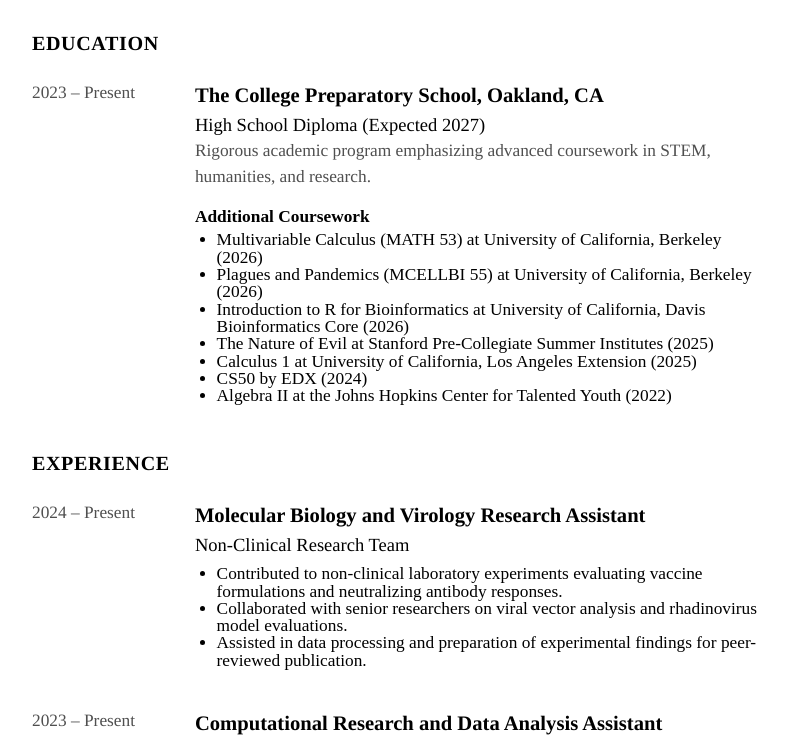
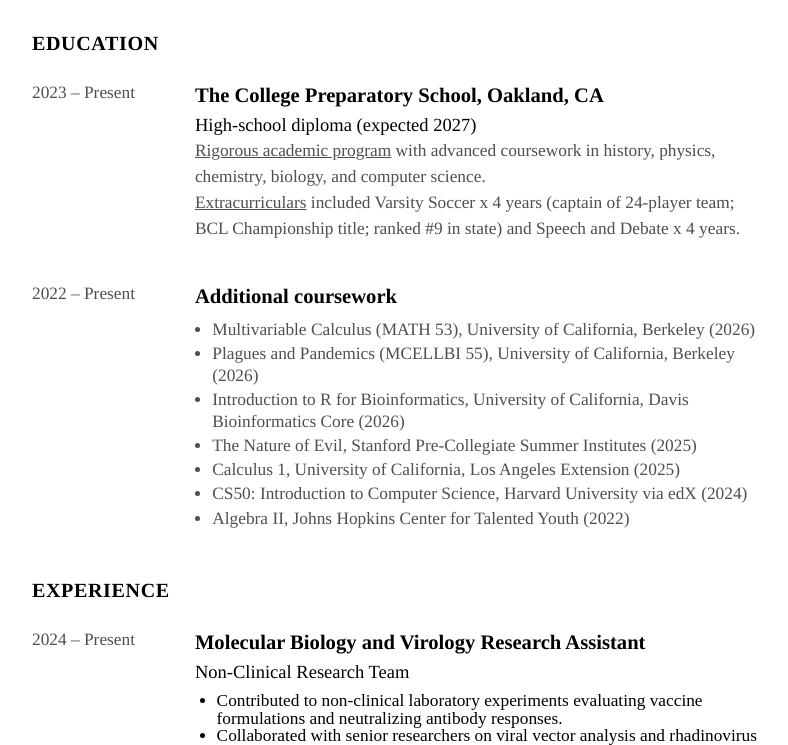
Before and after one commit to desboo/desboo.github.io, a plain HTML site: page index.html in a window 1280 px wide. Shown: the part 465-1210 px from the top of the page, without its empty margins (244-1032 px from the left). Drawn offline with Linux system fonts and the light colour scheme.

Commit message:
updates to education

```diff
--- a/index.html
+++ b/index.html
@@ -84,18 +84,28 @@
               <div><p class="style2">2023 – Present</p></div>
               <div>
                 <h3 class="style4"><strong>The College Preparatory School, Oakland, CA</strong></h3>
-                <h3 class="style6">High School Diploma (Expected 2027)</h3>
-                <p class="style2">Rigorous academic program emphasizing advanced coursework in STEM, humanities, and research.</p>
+                <h3 class="style6">High-school diploma (expected 2027)</h3>
+                <p class="style2"><u>Rigorous academic program</u> with advanced coursework in history, physics, chemistry, biology, and computer science.</p>
+                <p class="style2"><u>Extracurriculars</u> included Varsity Soccer x 4 years (captain of 24-player team; BCL Championship title; ranked #9 in state) and Speech and Debate x 4 years.</p>
+              </div>
+            </div>
+          </div>
+        </div>
 
-                <h4 class="style4" style="margin-top: 1rem;"><strong>Additional Coursework</strong></h4>
-                <ul style="list-style-type: disc; margin-left: 1.25rem; margin-top: 0.375rem;" class="style2">
-                  <li>Multivariable Calculus (MATH 53) at University of California, Berkeley (2026)</li>
-                  <li>Plagues and Pandemics (MCELLBI 55) at University of California, Berkeley (2026)</li>
-                  <li>Introduction to R for Bioinformatics at University of California, Davis Bioinformatics Core (2026)</li>
-                  <li>The Nature of Evil at Stanford Pre-Collegiate Summer Institutes (2025)</li>
-                  <li>Calculus 1 at University of California, Los Angeles Extension (2025)</li>
-                  <li>CS50 by EDX (2024)</li>
-                  <li>Algebra II at the Johns Hopkins Center for Talented Youth (2022)</li>
+        <div id="container17-2" class="style5 container columns">
+          <div class="wrapper">
+            <div class="inner">
+              <div><p class="style2">2022 – Present</p></div>
+              <div>
+                <h3 class="style4"><strong>Additional coursework</strong></h3>
+                <ul class="style2 cv-list">
+                  <li>Multivariable Calculus (MATH 53), University of California, Berkeley (2026)</li>
+                  <li>Plagues and Pandemics (MCELLBI 55), University of California, Berkeley (2026)</li>
+                  <li>Introduction to R for Bioinformatics, University of California, Davis Bioinformatics Core (2026)</li>
+                  <li>The Nature of Evil, Stanford Pre-Collegiate Summer Institutes (2025)</li>
+                  <li>Calculus 1, University of California, Los Angeles Extension (2025)</li>
+                  <li>CS50: Introduction to Computer Science, Harvard University via edX (2024)</li>
+                  <li>Algebra II, Johns Hopkins Center for Talented Youth (2022)</li>
                 </ul>
               </div>
             </div>
--- a/style.css
+++ b/style.css
@@ -106,7 +106,7 @@ a { color: inherit; text-decoration: underline; transition: color 0.25s ease; }
 #container10 > .wrapper > .inner > :nth-child(1),
 #container16 > .wrapper > .inner > :nth-child(1),
 #container18 > .wrapper > .inner > :nth-child(1),
-#container17 > .wrapper > .inner > :nth-child(1),
+#container17 > .wrapper > .inner > :nth-child(1), #container17-2 > .wrapper > .inner > :nth-child(1),
 #container20 > .wrapper > .inner > :nth-child(1),
 #container08 > .wrapper > .inner > :nth-child(1) { width: calc(20% + (var(--gutters) / 2)); }
 
@@ -118,7 +118,7 @@ a { color: inherit; text-decoration: underline; transition: color 0.25s ease; }
 #container10 > .wrapper > .inner > :nth-child(2),
 #container16 > .wrapper > .inner > :nth-child(2),
 #container18 > .wrapper > .inner > :nth-child(2),
-#container17 > .wrapper > .inner > :nth-child(2),
+#container17 > .wrapper > .inner > :nth-child(2), #container17-2 > .wrapper > .inner > :nth-child(2),
 #container20 > .wrapper > .inner > :nth-child(2),
 #container08 > .wrapper > .inner > :nth-child(2) { width: calc(80% + (var(--gutters) / 2)); }
 
@@ -232,18 +232,22 @@ form.style1 .actions button:hover { background-color: #FF6B00; }
   form.style1 .actions button { width: 100%; }
 }
 
-.section-heading > .wrapper > .inner {
-    padding-bottom: 0;
+.section-heading > .wrapper > .inner {  padding-bottom: 0;  }
+.section-heading {  margin-bottom: 0 !important;  }
+.section-heading + .container {  margin-top: -0.5rem !important;  }
+.section-heading > .wrapper > .inner > :first-child {  width: 100%;  }
+
+ul.cv-list {
+  list-style-type: disc;
+  list-style-position: outside;
+  color: #4F4F4F;
+  font-family: Times, "Times New Roman", serif;
+  font-size: 1em;
+  line-height: 1.25;
+  margin: 0.375rem 0 0 0;
+  padding-left: 1rem;
 }
 
-.section-heading {
-    margin-bottom: 0 !important;
+ul.cv-list li {
+  margin-bottom: 0.15rem;
 }
-
-.section-heading + .container {
-    margin-top: -0.5rem !important;
-}
-
-.section-heading > .wrapper > .inner > :first-child {
-    width: 100%;
-}
```
